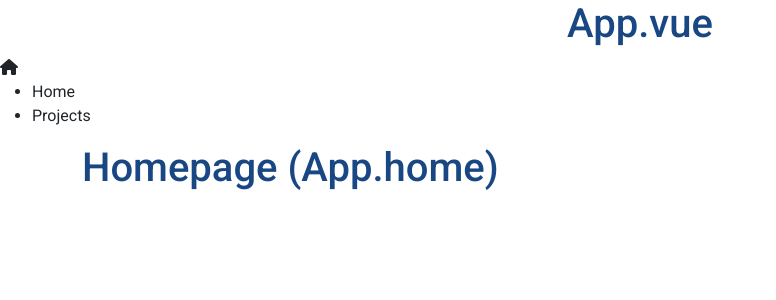
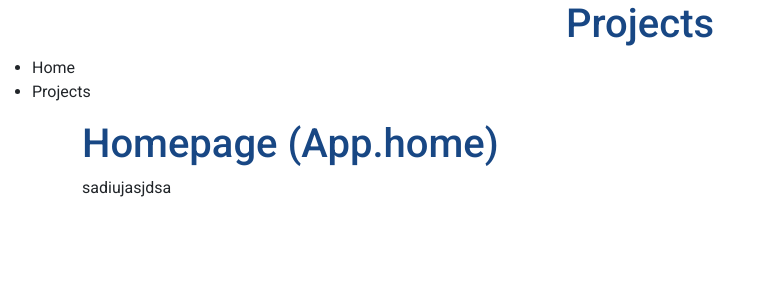
Before and after one commit to Frankosviz/vite-boolfolio, a Vue app: page / in a window 1280 px wide. Shown: the top 300 px of the page, without its empty margins (0-776 px from the left). Built offline with nearby package versions, Linux system fonts and the light colour scheme.

Commit message:
Going slowly for the result, understanding how it works

```diff
--- a/src/App.vue
+++ b/src/App.vue
@@ -1,6 +1,5 @@
 <template>
-  <h1 class="text-center">App.vue</h1>
-  <i class="fa fa-solid fa-home"></i>
+  <h1 class="text-center">Projects</h1>
   <ul>
     <li v-for="(item, index) in menuItems" :key="index">
       <router-link :to="{ name: item.routeName }" class="nav-link">
@@ -35,6 +34,4 @@
 }
 </script>
 
-<style lang="scss" scoped>
-
-</style>
+<style lang="scss" scoped></style>
--- a/src/pages/AppHome.vue
+++ b/src/pages/AppHome.vue
@@ -1,6 +1,7 @@
 <template>
     <div>
         <h1>Homepage (App.home)</h1>
+        <p>sadiujasjdsa</p>
     </div>
 </template>
 
--- a/src/pages/ProjectComponent.vue
+++ b/src/pages/ProjectComponent.vue
@@ -14,7 +14,7 @@
             return {
                 store
             }
-            }
+        }
     }
 </script>
 
--- a/src/pages/ProjectList.vue
+++ b/src/pages/ProjectList.vue
@@ -2,10 +2,11 @@
     <div>
         <div v-for="project in projects" :key="project.id">{{ project.title }}
             <img :src="store.imgBasePath + project.cover_image" :alt="project.title">
+
+            <RouterLink :to="{ name: 'single-project', params: { slug: project.slug } }">Guarda il progetto</RouterLink>
         </div>
-        <RouterLink :to="{ name: 'single-project'}">Details Project</RouterLink>
-        <RouterLink :to="{ name: 'home' }">Back to Home</RouterLink>
     </div>
+    <button @click="getAllProjects()" class="btn btn-primary">Cambia pagina</button>
 </template>
 
 <script>
```
Lines whose indentation alone changed are shown as unchanged.
